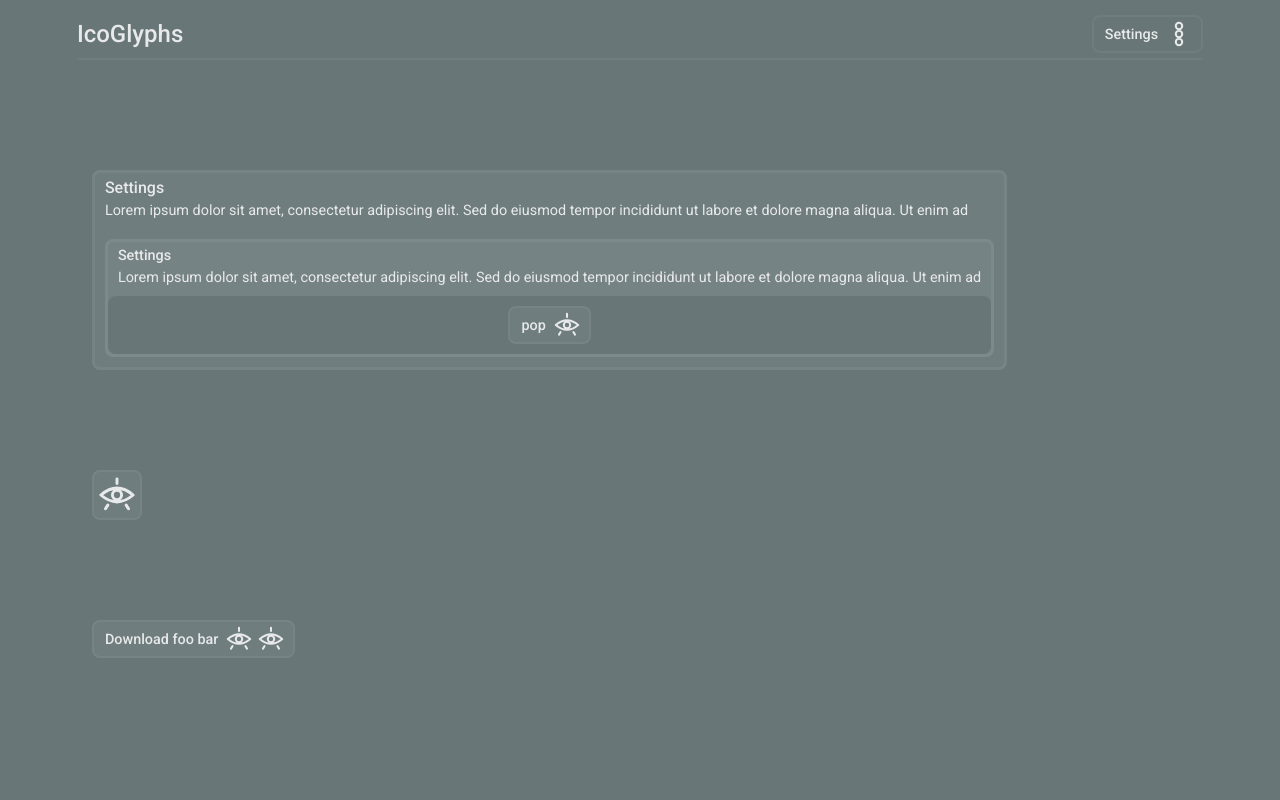
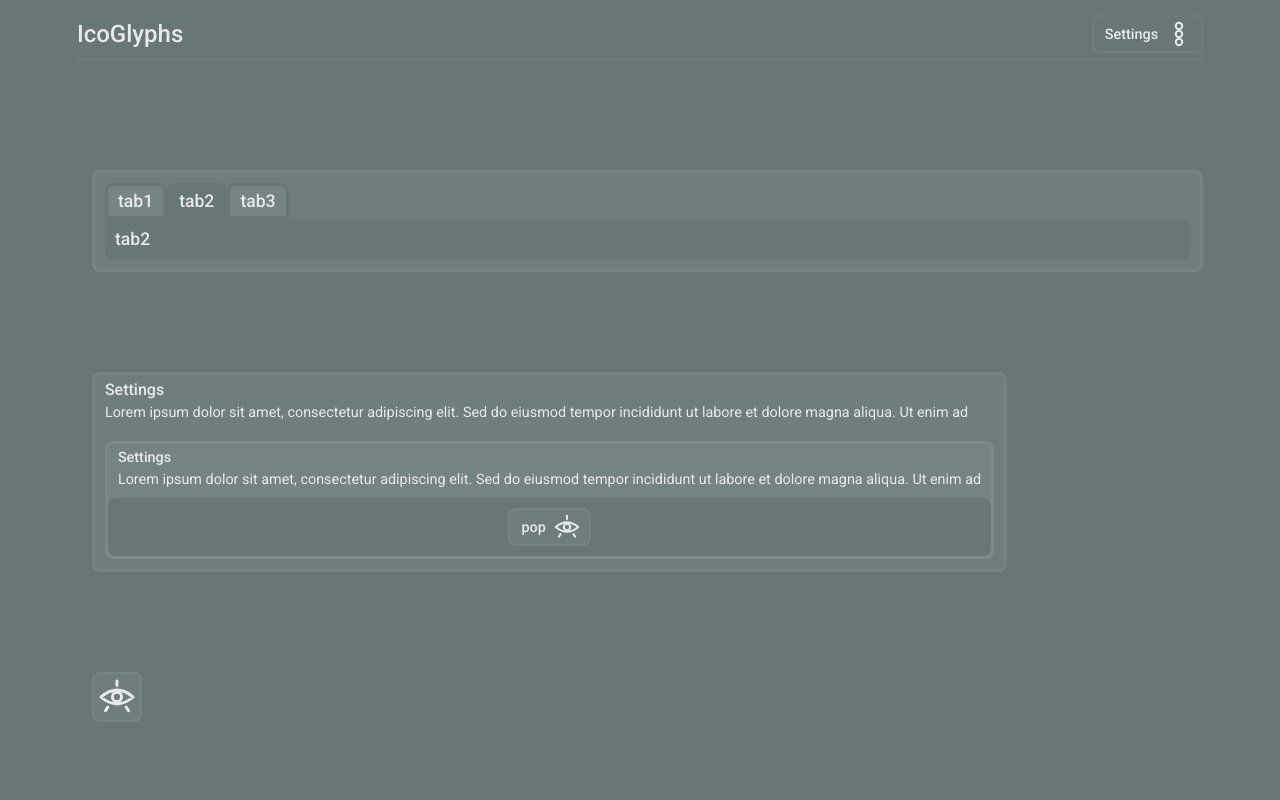
Before and after one commit to BHRKTRE/icoglyphs, a SvelteKit app: page /demo in a window 1280 px wide. Shown: the top 800 px of the page. Built offline with nearby package versions, Linux system fonts and the light colour scheme.

Commit message:
feat(TabInterface): create TabInterface component

```diff
--- /dev/null
+++ b/src/lib/app/ui/components/TabInterface.svelte
@@ -0,0 +1,58 @@
+<script>
+	let { tabs, content, selected } = $props();
+
+	$inspect(selected);
+</script>
+
+<div class="block-container">
+	<div id="top-container">
+		{#each tabs as tab}
+			<button
+				class:is-selected={tab === selected}
+				onclick={() => {
+					selected = tab;
+				}}
+			>
+				<h2>{tab}</h2>
+			</button>
+		{/each}
+	</div>
+	<div class="content-container">
+		<!-- {#if selected} -->
+		{@render content(selected)}
+		<h2>{selected}</h2>
+		<!-- {/if} -->
+	</div>
+</div>
+
+<style>
+	.block-container {
+		display: flex;
+		flex-direction: column;
+
+		border: var(--border-width-medium) solid var(--b2);
+		border-radius: var(--border-radius);
+
+		padding: var(--spacing-medium);
+		width: 100%;
+		background: var(--b2);
+	}
+
+	button {
+		background: var(--b2);
+		border-radius: var(--border-radius) var(--border-radius) 0 0;
+		border: none;
+		padding: var(--spacing-small) var(--spacing-medium);
+		border: var(--border-width-medium) solid var(--b1);
+	}
+
+	button.is-selected {
+		background: var(--b1);
+	}
+
+	.content-container {
+		padding: var(--spacing-medium);
+		background: var(--b1);
+		border-radius: 0 var(--border-radius) var(--border-radius) var(--border-radius);
+	}
+</style>
--- a/src/routes/demo/+page.svelte
+++ b/src/routes/demo/+page.svelte
@@ -5,6 +5,7 @@
 	import MorphingPath from '$lib/app/ui/components/MorphingPath.svelte';
 	import Tooltip from '$lib/app/ui/components/Tooltip.svelte';
 	import BasicBlock from '$lib/app/ui/components/BasicBlock.svelte';
+	import TabInterface from '$lib/app/ui/components/TabInterface.svelte';
 
 	const styleyy = {
 		// background: 'var(--b2)',
@@ -43,10 +44,31 @@
 		}, 2000);
 	}
 
+	//
+
+	const tabs = ['tab1', 'tab2', 'tab3'];
+
+	let selected = $state('tab2');
+
 	// $inspect(1 / psi ** 5);
 </script>
 
 <main>
+	<div class="justforspace"></div>
+
+	<TabInterface {tabs} {selected}>
+		{#snippet content(selected)}
+			{#if 'tab1' == selected}
+				<BasicBlock>
+					{#snippet title()}<h3>Settings</h3>{/snippet}
+					{#snippet text()}
+						Lorem ipsum dolor sit amet, consectetur adipiscing elit. Sed do eiusmod tempor
+						incididunt ut labore et dolore magna aliqua. Ut enim ad{/snippet}
+				</BasicBlock>
+			{/if}
+		{/snippet}
+	</TabInterface>
+
 	<div class="justforspace"></div>
 
 	<Tooltip text={tooltipText} location="top" pop={tooltipop}>
```
